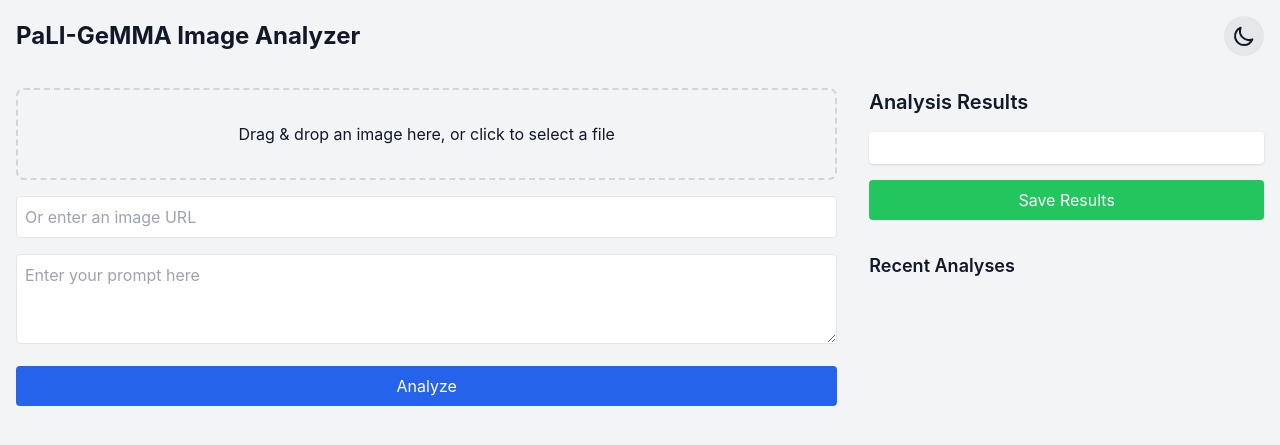
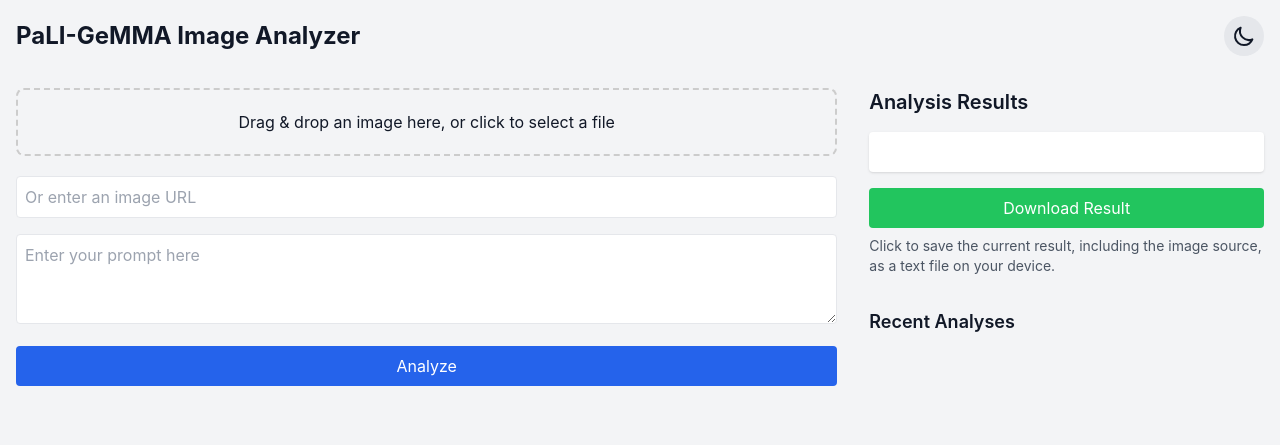
Before and after one commit to TanaroSch/pali-gemma-image-analyzer, a Flask app: page / in a window 1280 px wide. Shown: the top 445 px of the page. Run offline with Flask 2, Linux system fonts and the light colour scheme; parts of the project's set-up code (start-up, migrations or seed data) failed here and were passed over; some libraries are stand-ins or nearby versions.

Commit message:
chore: Update CSS styles for dark mode support, style of recent analysis

```diff
--- a/app.py
+++ b/app.py
@@ -9,10 +9,16 @@ from huggingface_hub import login
 from dotenv import load_dotenv
 import os
 from threading import Thread
+import logging
+import traceback
+import numpy as np
 
 load_dotenv()
 
 app = Flask(__name__)
+
+# Set up logging
+logging.basicConfig(level=logging.DEBUG)
 
 HF_TOKEN = os.getenv('HUGGINGFACE_TOKEN')
 if not HF_TOKEN:
@@ -26,15 +32,35 @@ model_dir = os.path.join(model_cache_path, model_id.split("/")[-1])
 os.makedirs(model_cache_path, exist_ok=True)
 
 if not os.path.exists(model_dir) or not os.listdir(model_dir):
-    print(f"Model not found in cache. Downloading model to {model_dir}...")
+    app.logger.info(f"Model not found in cache. Downloading model to {model_dir}...")
     from huggingface_hub import snapshot_download
     snapshot_download(repo_id=model_id, local_dir=model_dir, token=HF_TOKEN)
-    print("Model downloaded successfully.")
+    app.logger.info("Model downloaded successfully.")
 else:
-    print(f"Using cached model from {model_dir}")
+    app.logger.info(f"Using cached model from {model_dir}")
 
-model = PaliGemmaForConditionalGeneration.from_pretrained(model_dir)
-processor = AutoProcessor.from_pretrained(model_dir)
+try:
+    model = PaliGemmaForConditionalGeneration.from_pretrained(model_dir)
+    processor = AutoProcessor.from_pretrained(model_dir)
+except Exception as e:
+    app.logger.error(f"Error loading model: {str(e)}")
+    raise
+
+def preprocess_image(image):
+    # Ensure image is in RGB format
+    image = image.convert('RGB')
+
+    # Resize image to a standard size
+    image = image.resize((224, 224))
+
+    # Convert to numpy array
+    image_array = np.array(image)
+
+    # Ensure the image is in the correct format (H, W, C)
+    if image_array.shape[0] == 3:
+        image_array = np.transpose(image_array, (1, 2, 0))
+
+    return image_array
 
 @app.route('/')
 def index():
@@ -46,30 +72,44 @@ def analyze():
     image_source = request.form['image_source']
 
     try:
+        app.logger.info(f"Analyzing image. Source: {image_source}, Prompt: {prompt}")
+
         if image_source == 'url':
             image_url = request.form['image_url']
+            app.logger.debug(f"Fetching image from URL: {image_url}")
             response = requests.get(image_url)
             raw_image = Image.open(BytesIO(response.content))
         else:
+            app.logger.debug("Processing uploaded image file")
             image_file = request.files['image_file']
             raw_image = Image.open(image_file)
 
-        inputs = processor(prompt, images=raw_image, return_tensors="pt")
+        app.logger.debug("Preprocessing image")
+        processed_image = preprocess_image(raw_image)
 
+        app.logger.debug("Preparing inputs for model")
+        inputs = processor(prompt, images=processed_image, return_tensors="pt")
+
+        app.logger.debug("Setting up streamer")
         streamer = TextIteratorStreamer(processor.tokenizer, skip_special_tokens=True)
         generation_kwargs = dict(inputs, streamer=streamer, max_new_tokens=100)
 
         def generate():
+            app.logger.debug("Starting generation thread")
             thread = Thread(target=model.generate, kwargs=generation_kwargs)
             thread.start()
             for text in streamer:
                 yield text
                 if text.endswith('<eos>'):
                     break
+            app.logger.debug("Generation complete")
 
+        app.logger.info("Returning response stream")
         return Response(generate(), mimetype='text/plain')
 
     except Exception as e:
+        app.logger.error(f"Error during analysis: {str(e)}")
+        app.logger.error(traceback.format_exc())
         return jsonify({"error": str(e)}), 500
 
 if __name__ == '__main__':
--- a/static/css/style.css
+++ b/static/css/style.css
@@ -0,0 +1,60 @@
+/* static/css/style.css */
+body {
+    font-family: 'Inter', sans-serif;
+    transition: background-color 0.3s, color 0.3s;
+}
+
+#dropZone {
+    border: 2px dashed #ccc;
+    padding: 20px;
+    text-align: center;
+    margin-bottom: 20px;
+    transition: background-color 0.3s;
+}
+
+#dropZone.dragover, body.dragover {
+    background-color: #f0f0f0;
+}
+
+#imagePreview {
+    max-width: 100%;
+    max-height: 300px;
+    margin-top: 10px;
+}
+
+.hidden {
+    display: none;
+}
+
+#analyzeButton:disabled {
+    opacity: 0.5;
+    cursor: not-allowed;
+}
+
+#resultPrompt {
+    font-style: italic;
+    color: #666;
+    margin-bottom: 0.5rem;
+}
+
+#resultAnswer {
+    font-weight: 500;
+}
+
+/* Dark mode styles */
+.dark body {
+    background-color: #1a202c;
+    color: #e2e8f0;
+}
+
+.dark #dropZone {
+    border-color: #4a5568;
+}
+
+.dark #dropZone.dragover, .dark body.dragover {
+    background-color: #2d3748;
+}
+
+.dark #resultPrompt {
+    color: #a0aec0;
+}
--- a/static/js/main.js
+++ b/static/js/main.js
@@ -10,9 +10,16 @@ document.addEventListener("DOMContentLoaded", (event) => {
   const saveResultsButton = document.getElementById("saveResults");
   const recentAnalysesList = document.getElementById("recentAnalyses");
   const darkModeToggle = document.getElementById("darkModeToggle");
+  const resultPromptDiv = document.getElementById("resultPrompt");
+  const resultAnswerDiv = document.getElementById("resultAnswer");
 
+  let currentImageSource = "";
   let selectedFile = null;
   let isAnalyzing = false;
+
+  function updateImageSource(source) {
+    currentImageSource = source;
+  }
 
   // Dark mode toggle
   darkModeToggle.addEventListener("click", () => {
@@ -53,11 +60,11 @@ document.addEventListener("DOMContentLoaded", (event) => {
     } else {
       file = e.dataTransfer.files[0];
     }
-
     if (file && file.type.startsWith("image/")) {
       selectedFile = file;
       dropZone.textContent = `Selected: ${file.name}`;
       updatePreview(URL.createObjectURL(file));
+      updateImageSource(`File: ${file.name}`);
     } else if (e.dataTransfer.getData("text/html")) {
       const html = e.dataTransfer.getData("text/html");
       const match = html.match(/<img[^>]+src="?([^"\s]+)"?\s*/);
@@ -65,6 +72,7 @@ document.addEventListener("DOMContentLoaded", (event) => {
         const imgUrl = match[1];
         imageUrlInput.value = imgUrl;
         updatePreview(imgUrl);
+        updateImageSource(`URL: ${imgUrl}`);
       }
     }
   }
@@ -128,7 +136,8 @@ document.addEventListener("DOMContentLoaded", (event) => {
 
     isAnalyzing = true;
     analyzeButton.disabled = true;
-    resultDiv.textContent = "Analyzing...";
+    resultPromptDiv.textContent = "Analyzing...";
+    resultAnswerDiv.textContent = "";
 
     const formData = new FormData();
     formData.append("prompt", promptTextarea.value);
@@ -140,7 +149,7 @@ document.addEventListener("DOMContentLoaded", (event) => {
       formData.append("image_source", "url");
       formData.append("image_url", imageUrlInput.value);
     } else {
-      resultDiv.textContent = "Please select an image or provide a URL.";
+      resultAnswerDiv.textContent = "Please select an image or provide a URL.";
       isAnalyzing = false;
       analyzeButton.disabled = false;
       return;
@@ -161,18 +170,24 @@ document.addEventListener("DOMContentLoaded", (event) => {
 
         const text = new TextDecoder().decode(value);
         result += text;
-        resultDiv.textContent = result;
+
+        // Separate prompt and answer
+        const parts = result.split(promptTextarea.value);
+        if (parts.length > 1) {
+          resultPromptDiv.textContent = promptTextarea.value;
+          resultAnswerDiv.textContent = parts[1].replace("<eos>", "").trim();
+        } else {
+          resultAnswerDiv.textContent = result;
+        }
 
         if (text.includes("<eos>")) {
-          result = result.replace("<eos>", "");
           break;
         }
       }
 
-      resultDiv.textContent = result.trim();
       saveRecentAnalysis(result.trim());
     } catch (error) {
-      resultDiv.textContent = "An error occurred: " + error;
+      resultAnswerDiv.textContent = "An error occurred: " + error;
     } finally {
       isAnalyzing = false;
       analyzeButton.disabled = false;
@@ -181,6 +196,37 @@ document.addEventListener("DOMContentLoaded", (event) => {
 
   analyzeButton.addEventListener("click", analyze);
 
+  fileInput.addEventListener("change", (e) => {
+    selectedFile = e.target.files[0];
+    dropZone.textContent = `Selected: ${selectedFile.name}`;
+    updatePreview(URL.createObjectURL(selectedFile));
+    updateImageSource(`File: ${selectedFile.name}`);
+  });
+
+  imageUrlInput.addEventListener("input", () => {
+    if (imageUrlInput.value) {
+      updatePreview(imageUrlInput.value);
+      updateImageSource(`URL: ${imageUrlInput.value}`);
+    }
+  });
+
+  function formatDateTime(date) {
+    // Format date as yyyy-MM-DD
+    const dateOptions = { year: "numeric", month: "2-digit", day: "2-digit" };
+    const formattedDate = new Intl.DateTimeFormat("en-CA", dateOptions).format(
+      date
+    );
+
+    // Format time based on locale
+    const timeOptions = { hour: "2-digit", minute: "2-digit" };
+    const formattedTime = new Intl.DateTimeFormat(
+      undefined,
+      timeOptions
+    ).format(date);
+
+    return `${formattedDate} ${formattedTime}`;
+  }
+
   function saveRecentAnalysis(result) {
     let recentAnalyses = JSON.parse(
       localStorage.getItem("recentAnalyses") || "[]"
@@ -188,7 +234,8 @@ document.addEventListener("DOMContentLoaded", (event) => {
     recentAnalyses.unshift({
       prompt: promptTextarea.value,
       result: result,
-      timestamp: new Date().toISOString(),
+      imageSource: currentImageSource,
+      timestamp: formatDateTime(new Date()),
     });
     recentAnalyses = recentAnalyses.slice(0, 5); // Keep only the 5 most recent analyses
     localStorage.setItem("recentAnalyses", JSON.stringify(recentAnalyses));
@@ -204,24 +251,36 @@ document.addEventListener("DOMContentLoaded", (event) => {
       const li = document.createElement("li");
       li.className =
         "cursor-pointer hover:bg-gray-200 dark:hover:bg-gray-700 p-2 rounded transition-colors duration-300";
-      li.textContent = `${new Date(
-        analysis.timestamp
-      ).toLocaleString()}: ${analysis.prompt.substring(0, 30)}...`;
+      li.textContent = `${analysis.timestamp}: ${analysis.prompt.substring(
+        0,
+        30
+      )}...`;
       li.addEventListener("click", () => {
         promptTextarea.value = analysis.prompt;
-        resultDiv.textContent = analysis.result;
+        resultPromptDiv.textContent = analysis.prompt;
+        resultAnswerDiv.textContent = analysis.result;
+        currentImageSource = analysis.imageSource;
       });
       recentAnalysesList.appendChild(li);
     });
   }
 
   saveResultsButton.addEventListener("click", () => {
-    const result = resultDiv.textContent;
-    const blob = new Blob([result], { type: "text/plain" });
+    const prompt = resultPromptDiv.textContent;
+    const answer = resultAnswerDiv.textContent;
+    const timestamp = formatDateTime(new Date());
+
+    const resultText = `Analysis Result (${timestamp})
+Image Source: ${currentImageSource}
+Prompt: ${prompt}
+
+Answer: ${answer}`;
+
+    const blob = new Blob([resultText], { type: "text/plain" });
     const url = URL.createObjectURL(blob);
     const a = document.createElement("a");
     a.href = url;
-    a.download = "analysis_result.txt";
+    a.download = `analysis_result_${Date.now()}.txt`;
     document.body.appendChild(a);
     a.click();
     document.body.removeChild(a);
--- a/templates/index.html
+++ b/templates/index.html
@@ -5,6 +5,7 @@
     <meta name="viewport" content="width=device-width, initial-scale=1.0">
     <title>PaLI-GeMMA Image Analyzer</title>
     <script src="https://cdn.tailwindcss.com"></script>
+    <link rel="stylesheet" href="/static/css/style.css">
     <script>
         tailwind.config = {
             darkMode: 'class',
@@ -58,7 +59,7 @@
     <div class="container mx-auto p-4">
         <header class="flex justify-between items-center mb-8">
             <h1 class="text-2xl font-bold">PaLI-GeMMA Image Analyzer</h1>
-            <button id="darkModeToggle" class="p-2 rounded-full bg-gray-200 dark:bg-gray-700 transition-colors duration-300">
+            <button id="darkModeToggle" class="p-2 rounded-full bg-gray-200 dark:bg-gray-700">
                 <svg xmlns="http://www.w3.org/2000/svg" class="h-6 w-6" fill="none" viewBox="0 0 24 24" stroke="currentColor">
                     <path stroke-linecap="round" stroke-linejoin="round" stroke-width="2" d="M20.354 15.354A9 9 0 018.646 3.646 9.003 9.003 0 0012 21a9.003 9.003 0 008.354-5.646z" />
                 </svg>
@@ -67,19 +68,28 @@
 
         <main class="grid grid-cols-1 md:grid-cols-3 gap-8">
             <div class="md:col-span-2">
-                <div id="dropZone" class="border-2 border-dashed border-gray-300 dark:border-gray-700 rounded-lg p-8 text-center mb-4 transition-colors duration-300">
+                <div id="dropZone" class="border-2 border-dashed border-gray-300 dark:border-gray-700 rounded-lg p-8 text-center mb-4">
                     <p>Drag & drop an image here, or click to select a file</p>
                     <input type="file" id="fileInput" accept="image/*" class="hidden">
                 </div>
-                <input type="text" id="imageUrl" placeholder="Or enter an image URL" class="w-full p-2 border rounded mb-4 bg-white dark:bg-gray-800 transition-colors duration-300">
-                <img id="imagePreview" src="" alt="Image preview" class="max-w-full h-auto mb-4 hidden">
-                <textarea id="prompt" rows="3" placeholder="Enter your prompt here" class="w-full p-2 border rounded mb-4 bg-white dark:bg-gray-800 transition-colors duration-300"></textarea>
-                <button id="analyzeButton" class="w-full bg-primary-600 hover:bg-primary-700 text-white p-2 rounded transition-colors duration-300">Analyze</button>
+                <input type="text" id="imageUrl" placeholder="Or enter an image URL" class="w-full p-2 border rounded mb-4 bg-white dark:bg-gray-800">
+                <img id="imagePreview" src="" alt="Image preview" class="hidden">
+                <textarea id="prompt" rows="3" placeholder="Enter your prompt here" class="w-full p-2 border rounded mb-4 bg-white dark:bg-gray-800"></textarea>
+                <button id="analyzeButton" class="w-full bg-primary-600 hover:bg-primary-700 text-white p-2 rounded">Analyze</button>
             </div>
             <div>
                 <h2 class="text-xl font-semibold mb-4">Analysis Results</h2>
-                <div id="result" class="bg-white dark:bg-gray-800 p-4 rounded shadow transition-colors duration-300"></div>
-                <button id="saveResults" class="mt-4 bg-green-500 hover:bg-green-600 text-white p-2 rounded w-full transition-colors duration-300">Save Results</button>
+                <div id="result" class="bg-white dark:bg-gray-800 p-4 rounded shadow">
+                    <div id="imageSource" class="text-sm text-gray-600 dark:text-gray-400 mb-2"></div>
+                    <div id="resultPrompt"></div>
+                    <div id="resultAnswer"></div>
+                </div>
+                <button id="saveResults" class="mt-4 bg-green-500 hover:bg-green-600 text-white p-2 rounded w-full" title="Download the current analysis result as a text file">
+                    Download Result
+                </button>
+                <p class="text-sm text-gray-600 dark:text-gray-400 mt-2">
+                    Click to save the current result, including the image source, as a text file on your device.
+                </p>
                 <h3 class="text-lg font-semibold mt-8 mb-4">Recent Analyses</h3>
                 <ul id="recentAnalyses" class="space-y-2"></ul>
             </div>
```
